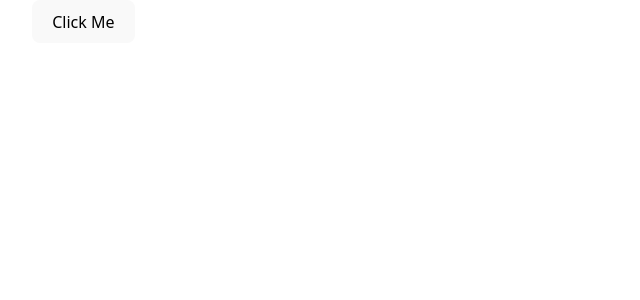
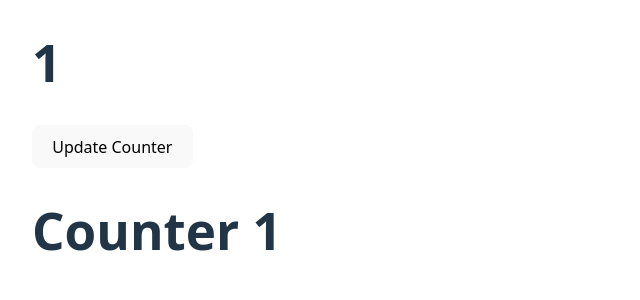
Before and after one commit to pushpendra-407/react-blog, a React (Vite) app: page / in a window 1280 px wide. Shown: the top 300 px of the page, without its empty margins (0-640 px from the left). Built offline with nearby package versions, Linux system fonts and the light colour scheme.

Commit message:
use of if-else-if and change state from different component

```diff
--- a/src/App.jsx
+++ b/src/App.jsx
@@ -1,5 +1,6 @@
-import Header, { Profile } from "./Header"
+import Header from "./Header"
 import { createElement } from "react"
+import User from "./user"
 
  function callFun(name) {
     return alert("Apple")
@@ -21,9 +22,9 @@ function App(){
   //   Hello Other Div
   // </div>
 
-  function callFun(name){
-    alert(name)
-  }
+  // function callFun(name){
+  //   alert(name)
+  //}
 
 return <div>
     {/* <h1>Pushp's todos</h1>
@@ -33,8 +34,8 @@ return <div>
       <li>Learn Backend</li>
       <li>Get a Job and settled</li>
     </ul> */}
-
-    <button onClick={()=>callFun("Banana")}>Click Me</button>
+  <User />
+    {/* <button onClick={()=>callFun("Banana")}>Click Me</button> */}
   </div>
 
 }
--- a/src/Header.jsx
+++ b/src/Header.jsx
@@ -1,13 +1,12 @@
-function Header(){
-  return <h3>Header file</h3>
+function Header() {
+  return(
+  <div>
+    <h2>
+      Pushpendra
+    </h2>
+  </div>
+  )
 }
 
-export function Profile(){
-  return <div>
-    <h2>
-      Profile
-    </h2>
-  </div>
-}
 
 export default Header
--- a/src/user.jsx
+++ b/src/user.jsx
@@ -1,5 +1,50 @@
-function User(){
-  return <h1>User Component</h1>
+import { useState } from "react"
+import Header from "./Header"
+
+export default function User() {
+  // const[fruit, setFruite] = useState("Guava")
+  // const handleFruit = () => {
+  //   setFruite("Apple")
+  // }
+
+  // const[count, setCount] = useState(1)
+  // const [display, setDisplay] = useState(true)
+  const [count, setCount] = useState(1)
+
+  return (
+    <div>
+      {/* <h1>Counter: {count}</h1>
+      <button onClick={() => setCount(count*2)}>Update Counter</button> */}
+
+
+      {
+      /*
+      display and hide component
+      <label className="switch" >
+        <label htmlFor="css">Check button to display text</label>
+        <input type="checkbox" checked={display}  // Add this!
+          onChange={() => setDisplay(!display)} />
+        <span className="slider round" />
+
+        {display ? <Header /> : null}
+      </label> */}
+
+      <h1>{count}</h1>
+      <button onClick={() => setCount(count==0? count+1:
+        count==1? count*2.0:
+        count==2? count/2.5:
+        count==3? count%3:
+        count+1
+      )}>Update Counter</button>
+      {
+        count==0 ? <h1>Counter 0</h1>:
+        count==1 ? <h1>Counter 1</h1>:
+        count==2 ? <h1>Counter 2</h1>:
+        count==3 ? <h1>Counter 3</h1>:
+        count==4 ? <h1>Counter 4</h1>:
+        <h1>Counter not found</h1>
+      }
+
+    </div>
+  )
 }
-
-export default User
```
